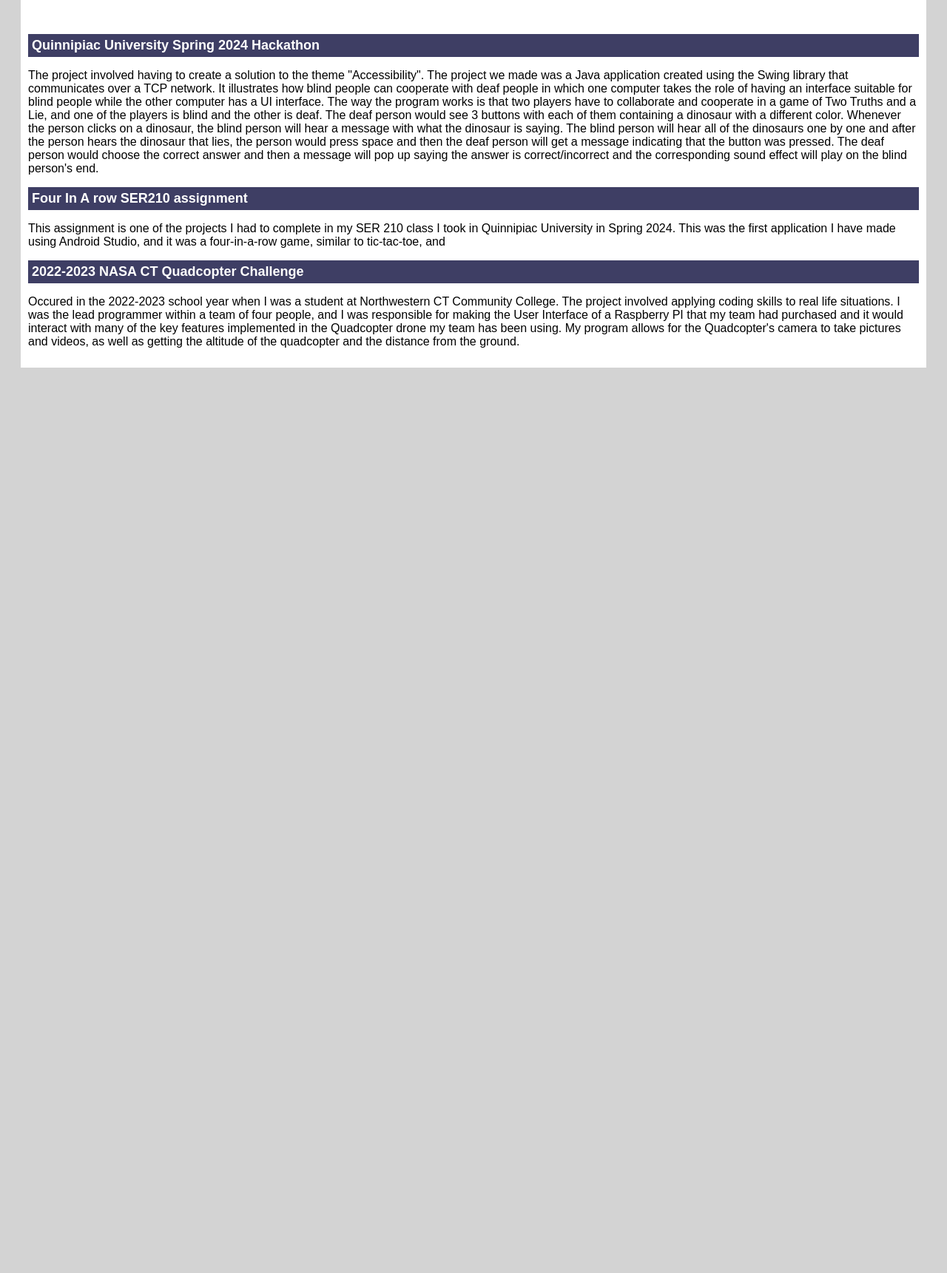
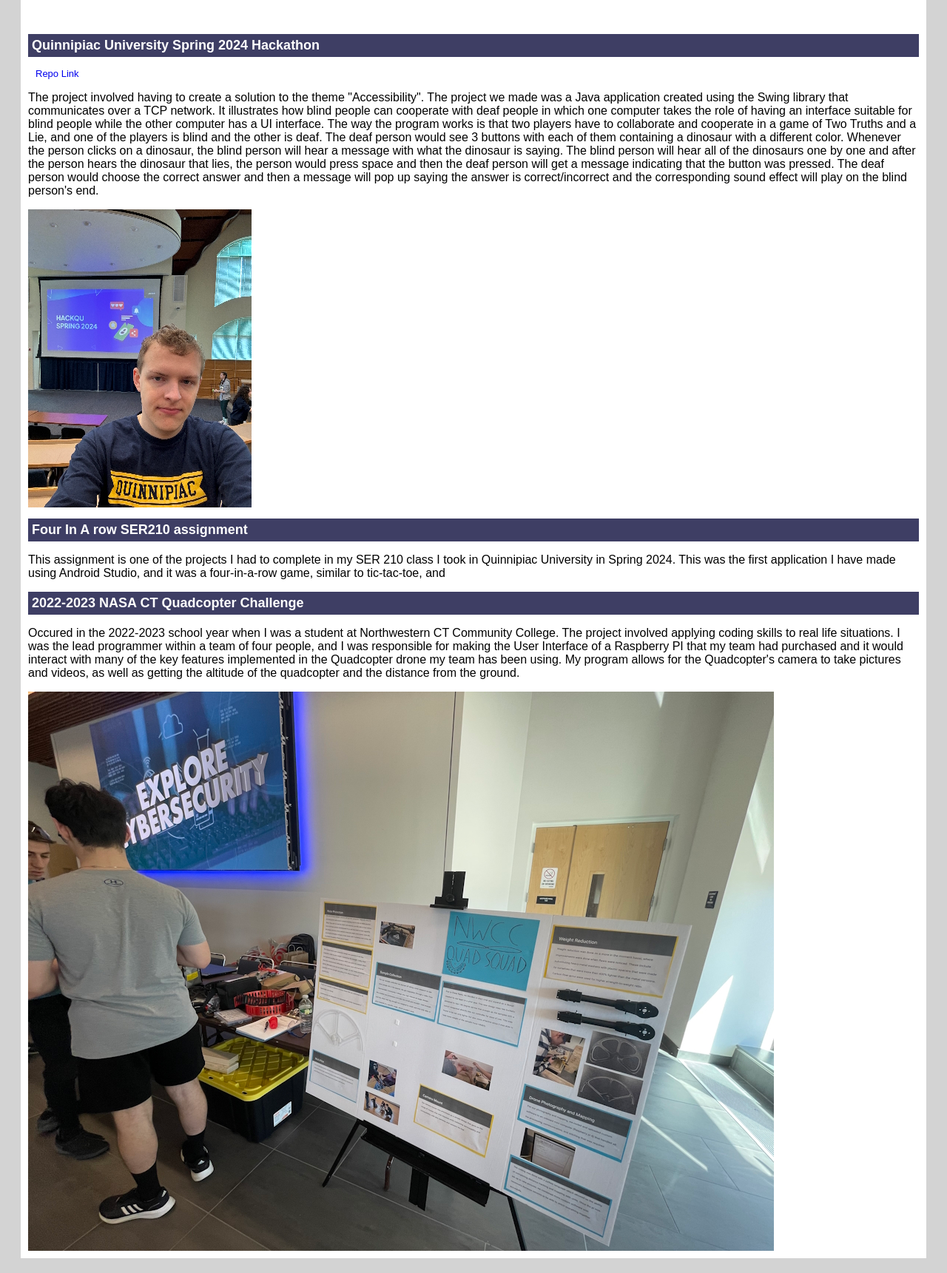
Before and after one commit to PaulZ357/PaulZ357.github.io, a plain HTML site: page projects.html in a window 1280 px wide. Shown: the part 169-1890 px from the top of the page at 74% size. Before the commit the page ends 800 px from the top, so only its background shows below. Drawn offline with Linux system fonts and the light colour scheme.

Commit message:
added photos

```diff
--- a/projects.html
+++ b/projects.html
@@ -14,6 +14,7 @@
             <p>Here will contain a list of all of the projects that involved my programming and developing skills that I participated in throughout my college career:</p>
             <br>
             <h2 class="heading">Quinnipiac University Spring 2024 Hackathon</h2>
+            <a href="https://github.com/PaulZ357/Spring2024Hackathon">Repo Link</a>
             <p>The project involved having to create a solution to the theme "Accessibility".
                 The project we made was a Java application created using the Swing library that communicates over a TCP network.
                 It illustrates how blind people can cooperate with deaf people in which one computer takes the role of having an interface suitable for blind people while the other computer has a UI interface.
@@ -22,6 +23,7 @@
                 The blind person will hear all of the dinosaurs one by one and after the person hears the dinosaur that lies, the person would press space and then the deaf person will get a message indicating that the button was pressed.
                 The deaf person would choose the correct answer and then a message will pop up saying the answer is correct/incorrect and the corresponding sound effect will play on the blind person's end.
             </p>
+            <img src="img/Hackathon.jpg">
             <h2 class="heading">Four In A row SER210 assignment</h2>
             <p>
                 This assignment is one of the projects I had to complete in my SER 210 class I took in Quinnipiac University in Spring 2024.
@@ -35,6 +37,7 @@
                 had purchased and it would interact with many of the key features implemented in the Quadcopter drone my team has been using.
                 My program allows for the Quadcopter's camera to take pictures and videos, as well as getting the altitude of the quadcopter and the distance from the ground.
             </p>
+            <img src="img/Quadcopter.jpg">
         </div>
     </body>
 </html>
```
Also changed, not shown: about.html (+1 -0 lines), index.html (+1 -0 lines), img/Hackathon.jpg (added), img/Quadcopter.jpg (added), img/Zegarek_Paul.jpg (added).
